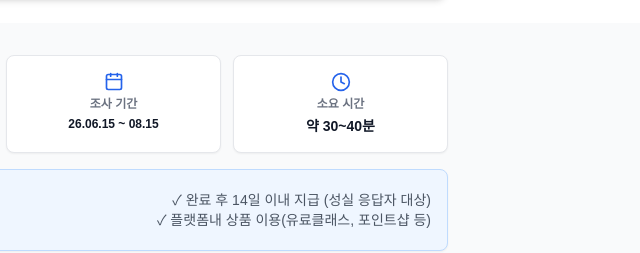
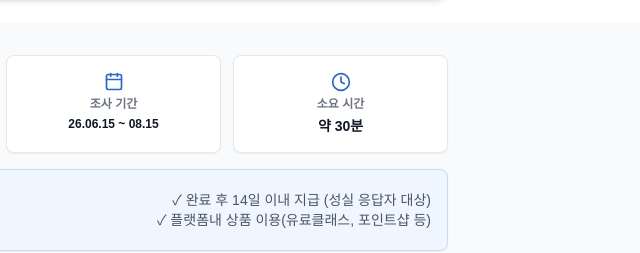
Before and after one commit to ojungin/ymd, a plain HTML site: page index.html in a window 1280 px wide. Shown: the part 1003-1256 px from the top of the page, 640-1280 px from the left. Drawn offline with nearby package versions, Linux system fonts and the light colour scheme; a web font is replaced by a local one.

Commit message:
Update index.html

```diff
--- a/index.html
+++ b/index.html
@@ -91,7 +91,7 @@
                 <div class="bg-white p-4 rounded-lg border border-gray-200 shadow-sm flex flex-col items-center text-center">
                     <i data-lucide="clock" class="w-5 h-5 text-blue-600 mb-1"></i>
                     <h3 class="text-xs text-gray-500 font-semibold">소요 시간</h3>
-                    <p class="font-bold text-gray-900 text-sm mt-1">약 30~40분</p>
+                    <p class="font-bold text-gray-900 text-sm mt-1">약 30분</p>
                 </div>
             </div>
 
```
